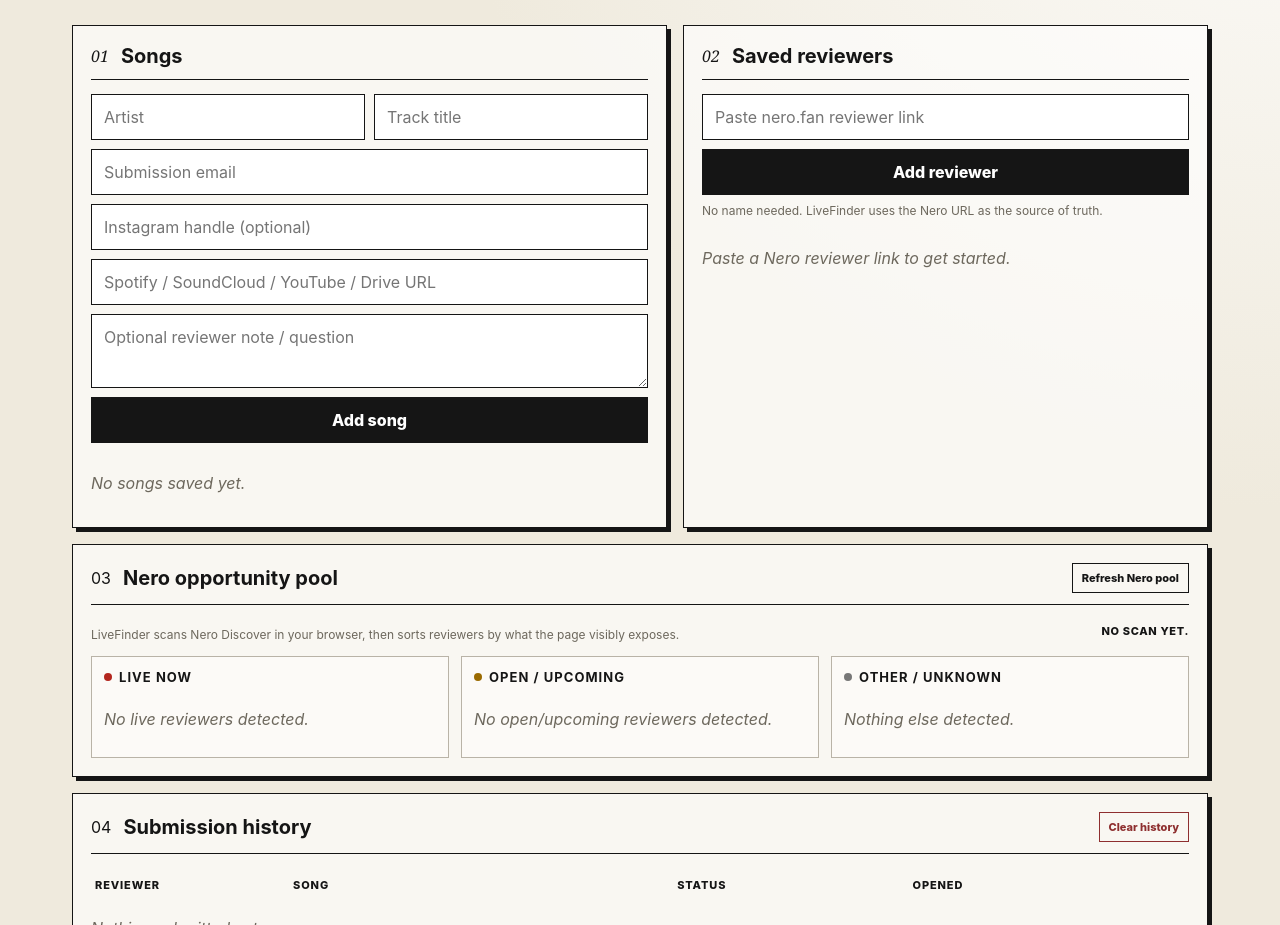
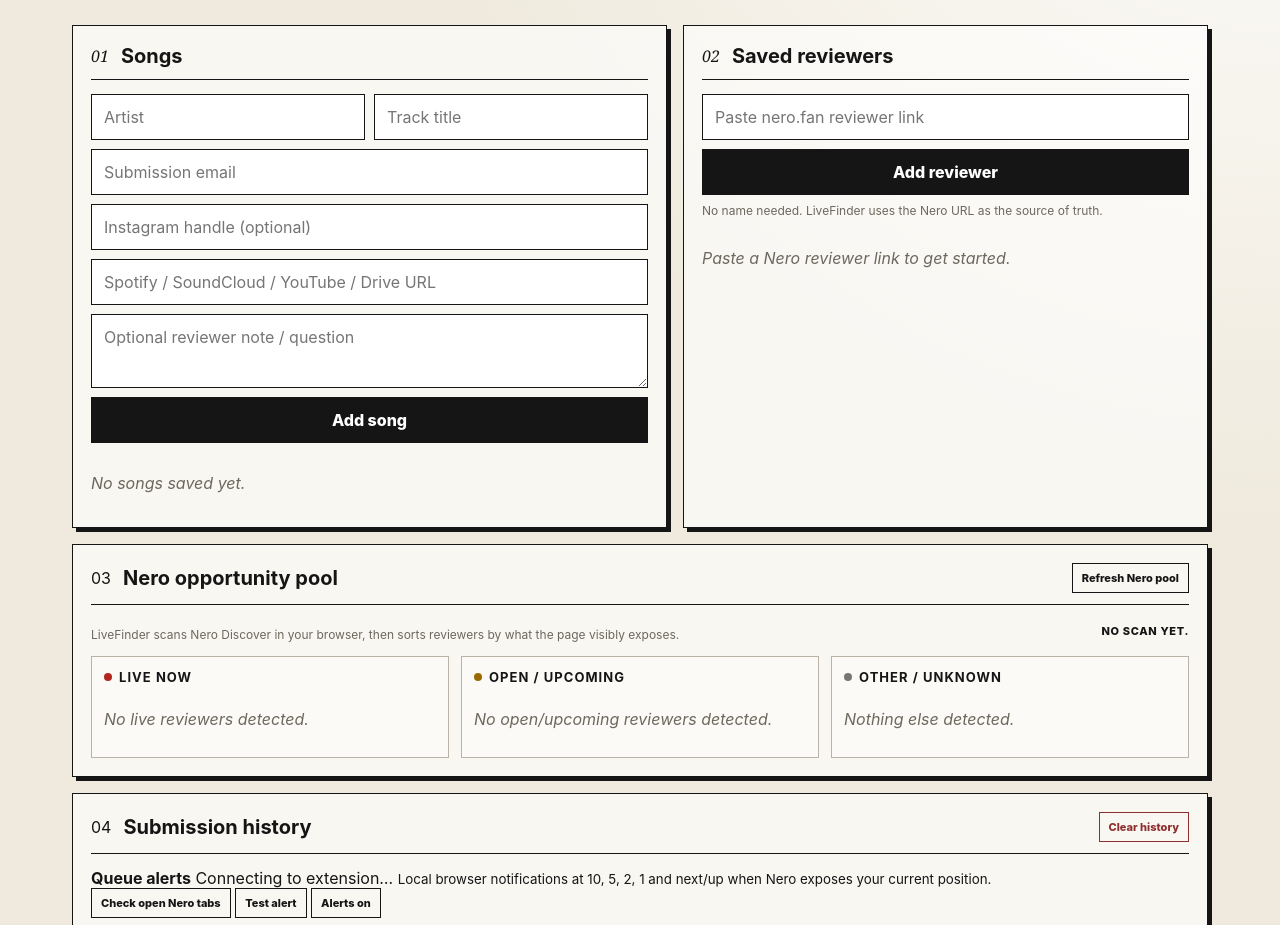
Before and after one commit to bpiper02/LiveFinder, a website built with Vite: page index.html in a window 1280 px wide. Shown: the part 363-1288 px from the top of the page. Built offline with nearby package versions, Linux system fonts and the light colour scheme.

Commit message:
Add queue notification controls to dashboard

```diff
--- a/index.html
+++ b/index.html
@@ -13,7 +13,7 @@
   <div>
     <p class="eyebrow">ARTIST SUBMISSION ROUTER · NERO MVP</p>
     <h1>Put the song where the listeners already are.</h1>
-    <p class="lede">Save your track once. Discover Nero review opportunities. LiveFinder walks the free submission flow and records the queue result.</p>
+    <p class="lede">Save your track once. Discover Nero review opportunities. LiveFinder walks the free submission flow, records the queue result, and can alert you as your turn gets close.</p>
   </div>
   <span class="pill">LOCAL-FIRST · $0</span>
 </header>
@@ -64,6 +64,18 @@
     <div><span>04</span><h2>Submission history</h2></div>
     <button id="clearHistory" class="ghost danger" type="button">Clear history</button>
   </div>
+  <div class="alertBar">
+    <div>
+      <strong>Queue alerts</strong>
+      <span id="queueAlertStatus">Connecting to extension…</span>
+      <small>Local browser notifications at 10, 5, 2, 1 and next/up when Nero exposes your current position.</small>
+    </div>
+    <div class="alertActions">
+      <button id="scanQueuesNow" class="ghost" type="button">Check open Nero tabs</button>
+      <button id="testQueueAlert" class="ghost" type="button">Test alert</button>
+      <button id="toggleQueueAlerts" class="ghost" type="button">Alerts on</button>
+    </div>
+  </div>
   <div class="table">
     <div class="tr head"><span>Reviewer</span><span>Song</span><span>Status</span><span>Opened</span><span></span></div>
     <div id="submissionRows"></div>
```
